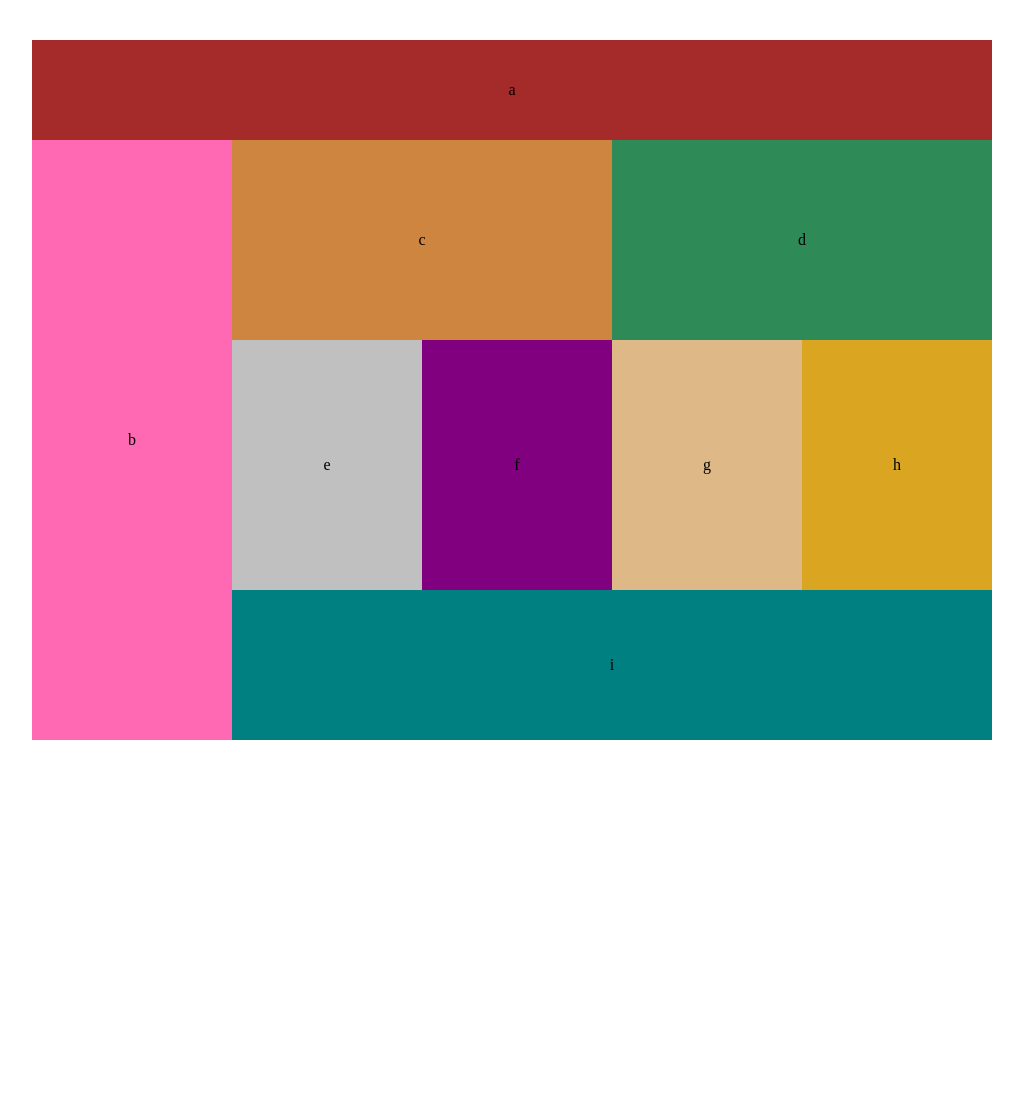
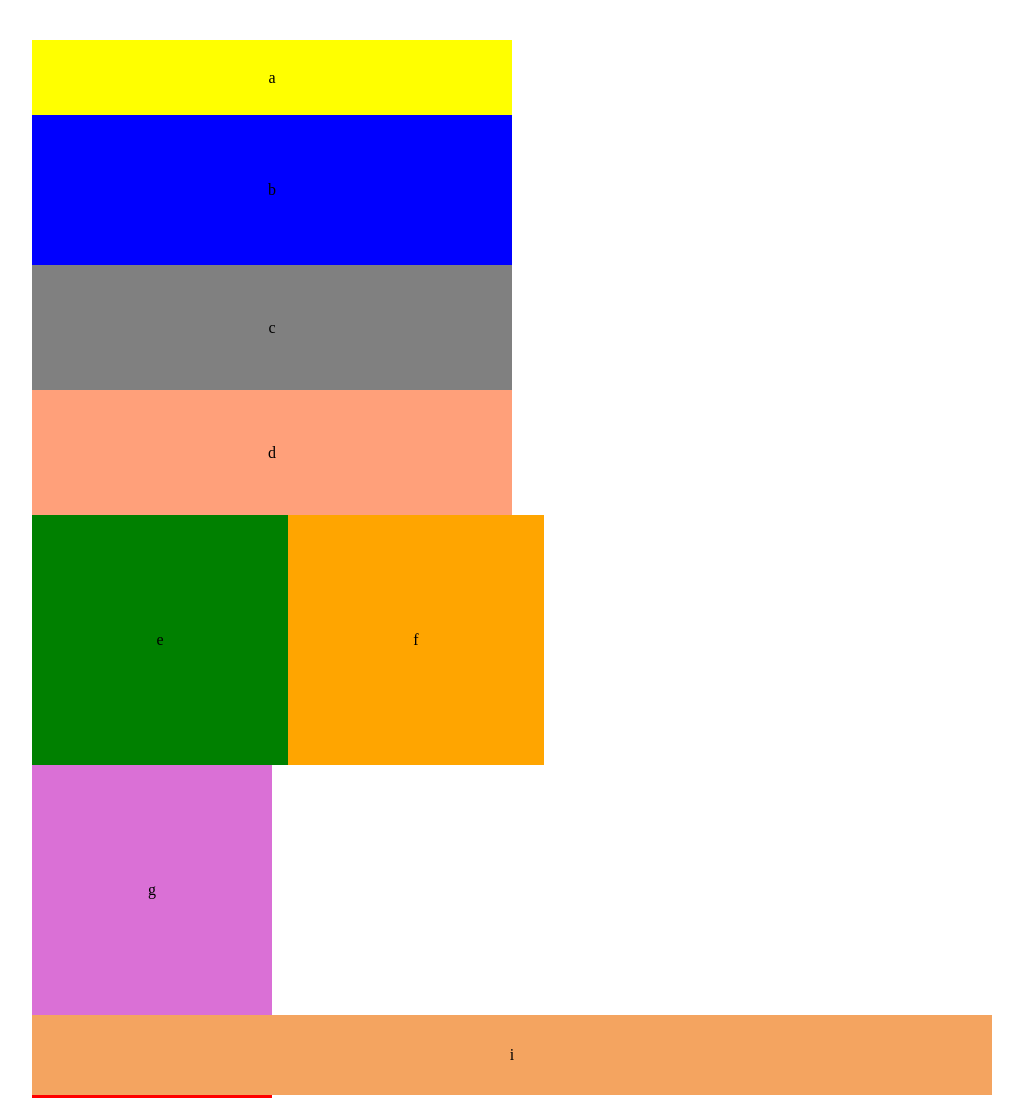
Before and after one commit to Alex-Angelico/code-301-lab-01, a plain HTML site: page index.html in a window 1280 px wide. Shown: the top 1098 px of the page, without its empty margins (128-1151 px from the left). Before the commit the page ends 800 px from the top, so only its background shows below. Drawn offline with Linux system fonts and the light colour scheme.

Commit message:
conversion to flex underway

```diff
--- a/css/base.css
+++ b/css/base.css
@@ -8,3 +8,7 @@ main {
   max-width: 960px;
 }
 }
+
+@media (min-width: 1024px) {
+
+}
--- a/css/layout.css
+++ b/css/layout.css
@@ -1,4 +1,85 @@
 #features1 {
+  display: flex;
+  width: 50vw;
+  flex-direction: row;
+  flex-basis: 10vw;
+  flex-wrap: nowrap;
+}
+
+#features2 {
+  height: 250px;
+}
+
+#boxA {
+  max-width: 480px;
+  height: 75px;
+  background-color: yellow;
+}
+
+#boxB {
+  max-width: 480px;
+  height: 150px;
+  background-color: blue;
+}
+
+#boxC {
+  max-width: 480px;
+  height: 125px;
+  background-color: gray;
+}
+
+#boxD {
+  max-width: 480px;
+  height: 125px;
+  background-color: lightsalmon;
+}
+
+#boxE {
+  width: 20vw;
+  height: 250px;
+  background-color: green;
+  flex-direction: row;
+  /* float: left; */
+}
+
+#boxF {
+  width: 20vw;
+  height: 250px;
+  background-color: orange;
+  flex-direction: row;
+  /* float: right; */
+
+}
+
+#boxG {
+  width: 240px;
+  height: 250px;
+  background-color: orchid;
+  /* float: left; */
+}
+
+#boxH {
+  width: 240px;
+  height: 250px;
+  background-color: red;
+  /* float: right; */
+}
+
+#boxI {
+  height: 80px;
+  background-color: sandybrown;
+}
+
+
+
+@media (min-width: 1024px) {
+
+}
+
+
+/* //////////////// OLD //////////////// */
+
+/* #features1 {
   height: 250px;
 }
 
@@ -136,4 +217,4 @@
     float: right;
     background-color: teal;
   }
-}
+} */
```
